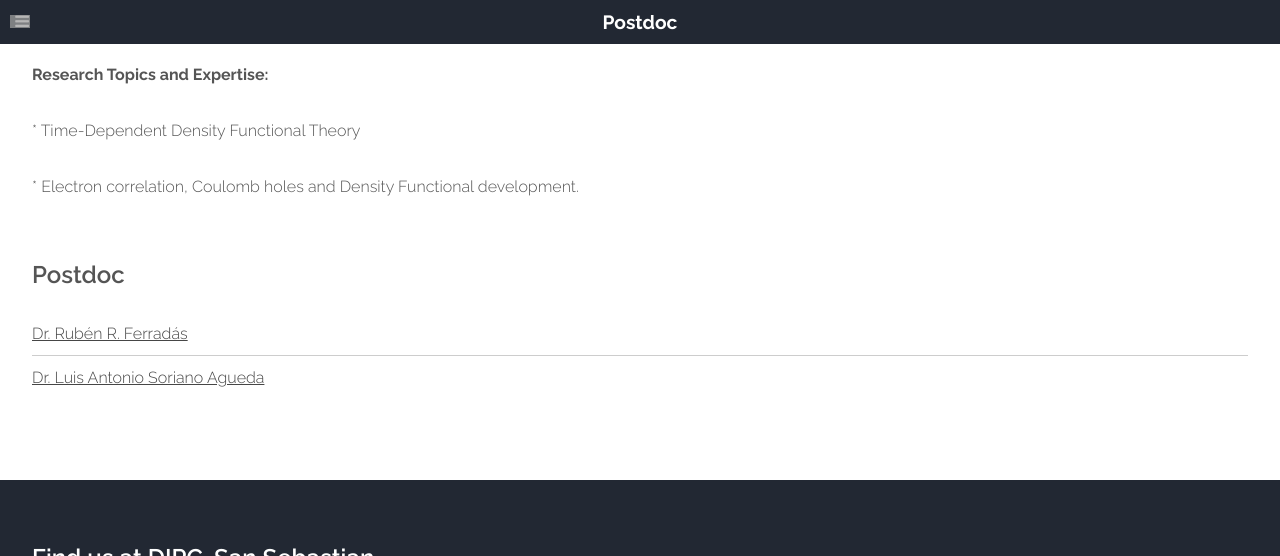
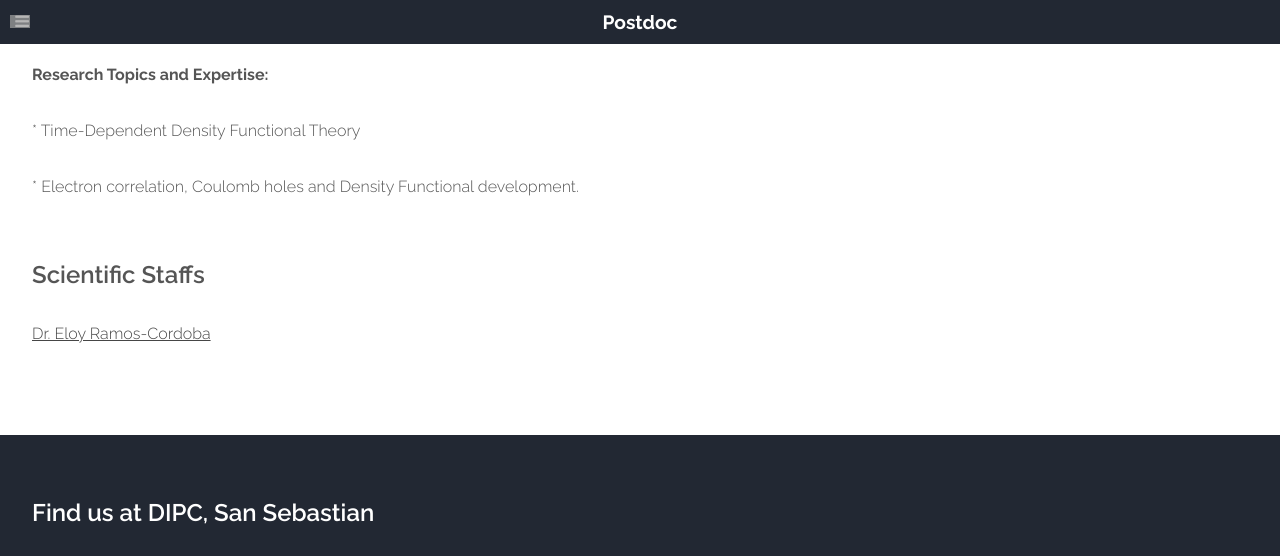
Before and after one commit to old-jekyll-templates/Horizons-Jekyll-Theme, a Jekyll site: the page built from members/eloy_ramos_cordoba.html, in a window 1280 px wide and 900 px high, scrolled down 1143 px, cut to the strip 0-556 px from the top of the window. Built offline with Jekyll 4.4.1, drawn with Linux system fonts in a browser that asks for light colours; grey boxes are pictures that could not be loaded.

Commit message:
Update eloy_ramos_cordoba.html

```diff
--- a/members/eloy_ramos_cordoba.html
+++ b/members/eloy_ramos_cordoba.html
@@ -12,10 +12,10 @@ layout: main
 				<div id="sidebar" class="3u sidebar">
 					<section>
 						<header class="major">
-							<h2>Postdoc</h2>
+							<h2>Scientific Staffs</h2>
 						</header>
 		 				<ul class="default">
-                                                 {% include postdoc_list.html %}
+                                                 {% include scientific_staffs.html %}
 						</ul>
 					</section>
 				</div>
```
